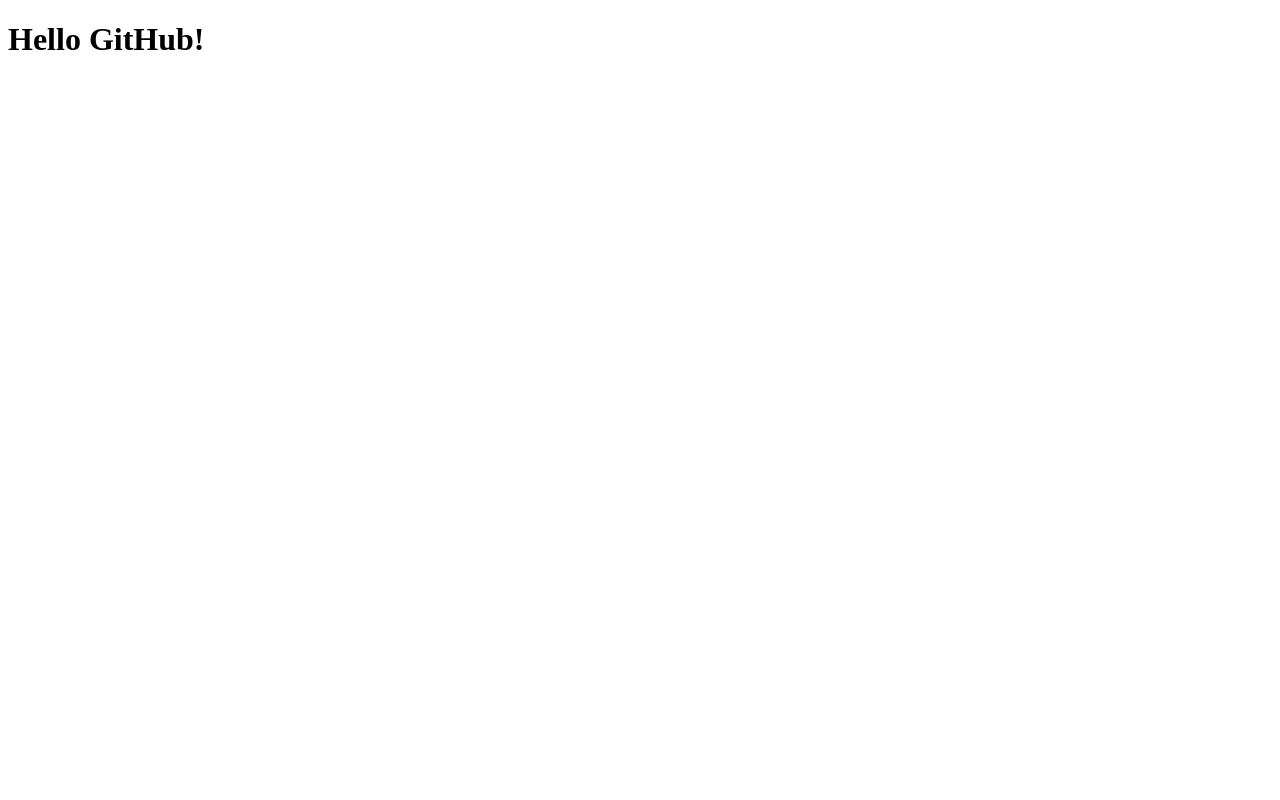
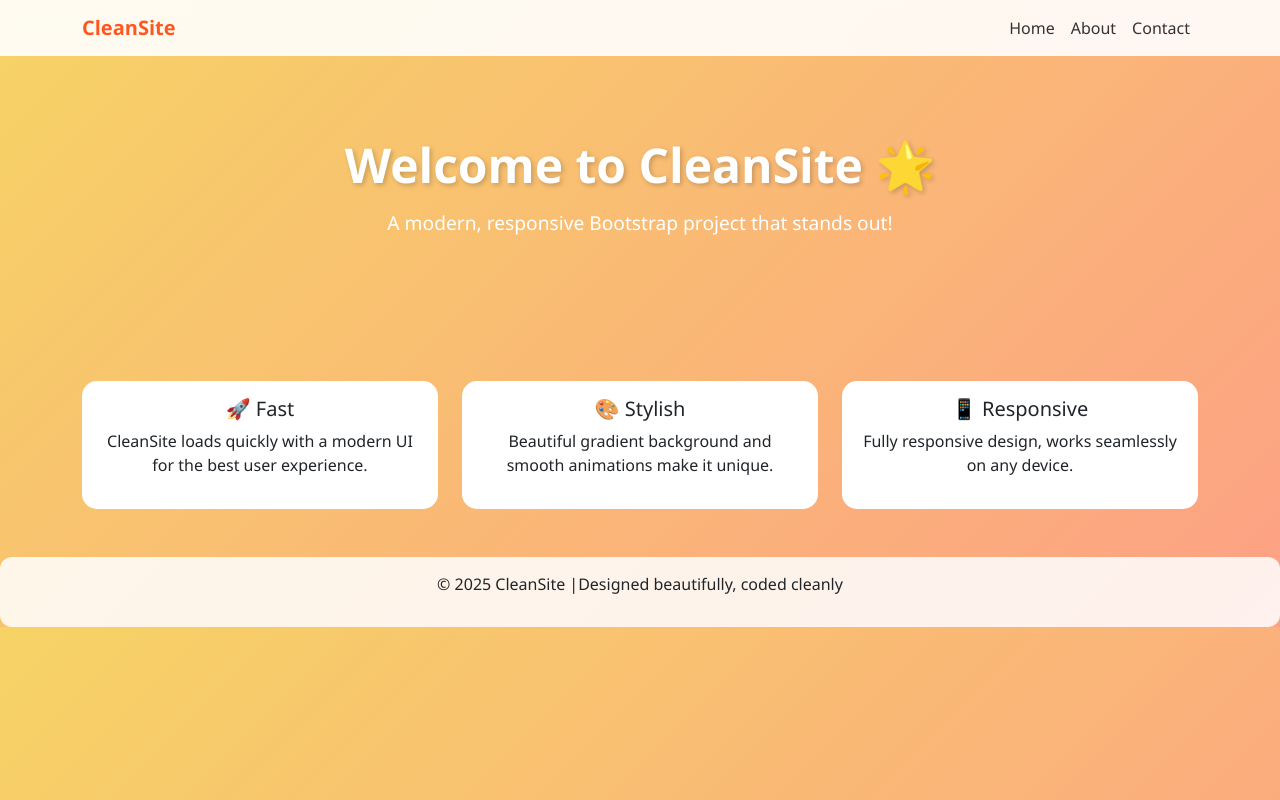
Before and after one commit to MarapallySiriChandana/bootstrap-project, a plain HTML site: page index.html in a window 1280 px wide. Drawn offline with nearby package versions, Linux system fonts and the light colour scheme.

Commit message:
Added About and Contact pages with design changes

```diff
--- a/index.html
+++ b/index.html
@@ -1 +1,125 @@
-<!DOCTYPE html><html><head><title>Bootstrap Project</title></head><body><h1>Hello GitHub!</h1></body></html>
+<!DOCTYPE html>
+<html lang="en">
+<head>
+  <meta charset="UTF-8">
+  <meta name="viewport" content="width=device-width, initial-scale=1.0">
+  <title>CleanSite</title>
+  <link href="https://cdn.jsdelivr.net/npm/bootstrap@5.3.2/dist/css/bootstrap.min.css" rel="stylesheet">
+  <style>
+    /* Gradient background */
+    body {
+      background: linear-gradient(135deg, #f6d365 0%, #fda085 100%);
+      font-family: 'Segoe UI', Tahoma, Geneva, Verdana, sans-serif;
+    }
+
+    /* Navbar styling */
+    .navbar {
+      background: rgba(255, 255, 255, 0.9);
+      backdrop-filter: blur(6px);
+    }
+    .navbar-brand {
+      font-weight: bold;
+      color: #ff5722 !important;
+    }
+    .nav-link {
+      color: #333 !important;
+      transition: 0.3s;
+    }
+    .nav-link:hover {
+      color: #ff5722 !important;
+    }
+
+    /* Hero section */
+    .hero {
+      text-align: center;
+      padding: 80px 20px;
+      color: white;
+    }
+    .hero h1 {
+      font-size: 3rem;
+      font-weight: bold;
+      text-shadow: 2px 2px 5px rgba(0,0,0,0.2);
+    }
+    .hero p {
+      font-size: 1.2rem;
+      margin-top: 15px;
+    }
+
+    /* Card hover effect */
+    .card {
+      border: none;
+      border-radius: 15px;
+      transition: transform 0.3s, box-shadow 0.3s;
+    }
+    .card:hover {
+      transform: translateY(-8px);
+      box-shadow: 0 10px 20px rgba(0,0,0,0.15);
+    }
+
+    /* Footer */
+    footer {
+      margin-top: 40px;
+      padding: 15px;
+      text-align: center;
+      background: rgba(255,255,255,0.85);
+      border-radius: 12px;
+    }
+  </style>
+</head>
+<body>
+
+  <!-- Navbar -->
+  <nav class="navbar navbar-expand-lg">
+    <div class="container">
+      <a class="navbar-brand" href="#">CleanSite</a>
+      <button class="navbar-toggler" type="button" data-bs-toggle="collapse" data-bs-target="#navbarNav">
+        <span class="navbar-toggler-icon"></span>
+      </button>
+      <div class="collapse navbar-collapse" id="navbarNav">
+        <ul class="navbar-nav ms-auto">
+          <li class="nav-item"><a class="nav-link" href="#">Home</a></li>
+          <li class="nav-item"><a class="nav-link" href="#">About</a></li>
+          <li class="nav-item"><a class="nav-link" href="#">Contact</a></li>
+        </ul>
+      </div>
+    </div>
+  </nav>
+
+  <!-- Hero Section -->
+  <section class="hero">
+    <h1>Welcome to CleanSite 🌟</h1>
+    <p>A modern, responsive Bootstrap project that stands out!</p>
+  </section>
+
+  <!-- Cards Section -->
+  <div class="container my-5">
+    <div class="row g-4">
+      <div class="col-md-4">
+        <div class="card p-3 text-center">
+          <h5>🚀 Fast</h5>
+          <p>CleanSite loads quickly with a modern UI for the best user experience.</p>
+        </div>
+      </div>
+      <div class="col-md-4">
+        <div class="card p-3 text-center">
+          <h5>🎨 Stylish</h5>
+          <p>Beautiful gradient background and smooth animations make it unique.</p>
+        </div>
+      </div>
+      <div class="col-md-4">
+        <div class="card p-3 text-center">
+          <h5>📱 Responsive</h5>
+          <p>Fully responsive design, works seamlessly on any device.</p>
+        </div>
+      </div>
+    </div>
+  </div>
+
+  <!-- Footer -->
+  <footer>
+    <p>© 2025 CleanSite |Designed beautifully, coded cleanly</p>
+  </footer>
+
+  <script src="https://cdn.jsdelivr.net/npm/bootstrap@5.3.2/dist/js/bootstrap.bundle.min.js"></script>
+</body>
+</html>
```
Also changed, not shown: about.html (added, +96 -0 lines), contact.html (added, +104 -0 lines), 1 other file.
